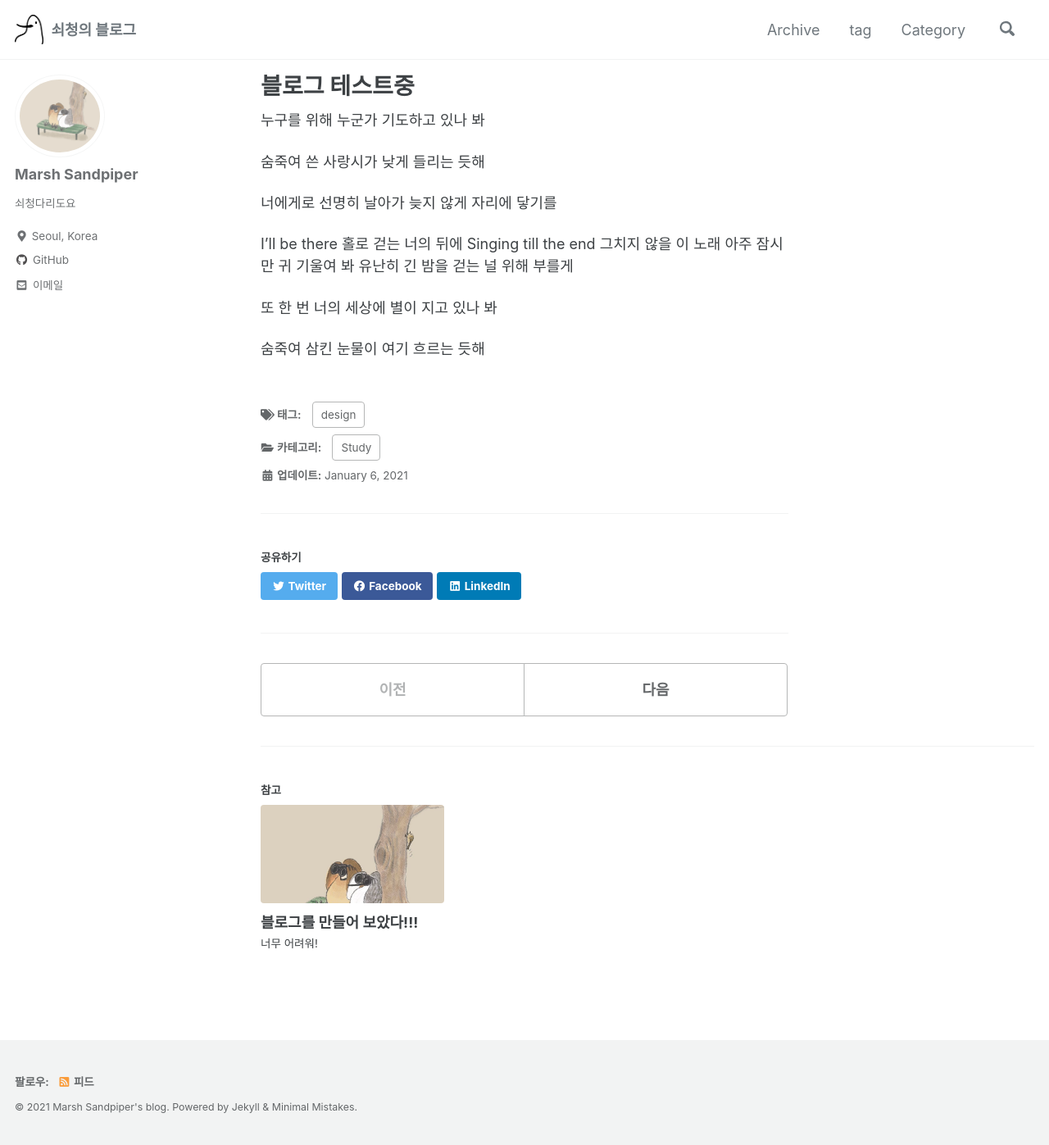
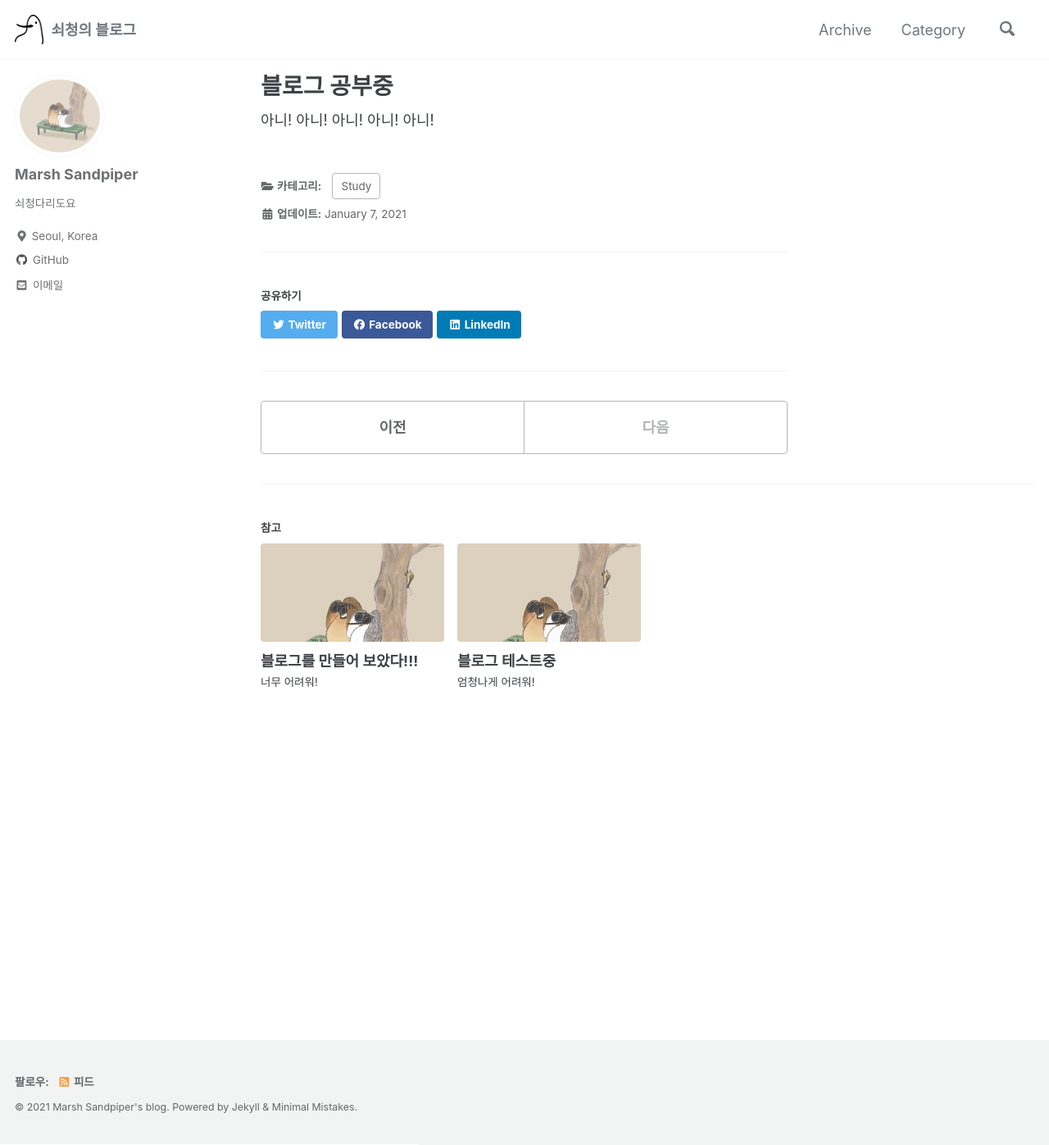
Before and after one commit to Jeong-yeon-Lee/Jeong-yeon-Lee.github.io, a Jekyll site: the page built from _posts/2021-01-07-blog-test.markdown, in a window 1280 px wide and 1397 px high. Shown: the whole window at 82% size. Built offline with Jekyll 4.4.1, drawn with Linux system fonts in a browser that asks for light colours; cached includes are drawn as plain includes.

Commit message:
posting test...

```diff
--- a/_data/navigation.yml
+++ b/_data/navigation.yml
@@ -2,8 +2,8 @@
 main:
   - title: "Archive"
     url: /year-archive/
-  - title: "tag"
-    url: /tags/
+  # - title: "tag"
+  #   url: /tags/
   - title: "Category"
     url: /categories/
     # url: /categories/
--- a/_posts/2021-01-06-blog-test.markdown
+++ b/_posts/2021-01-06-blog-test.markdown
@@ -1,29 +1,11 @@
 ---
 title: "블로그 테스트중"
-excerpt: "너무 어려워!"
+excerpt: "엄청나게 어려워!"
 
 categories:
   - Study
-tags:
-  - design
+# tags:
+#   - design
 ---
 
-누구를 위해 누군가
-기도하고 있나 봐
-
-숨죽여 쓴 사랑시가
-낮게 들리는 듯해
-
-너에게로 선명히 날아가
-늦지 않게 자리에 닿기를
-
-I’ll be there 홀로 걷는 너의 뒤에
-Singing till the end 그치지 않을 이 노래
-아주 잠시만 귀 기울여 봐
-유난히 긴 밤을 걷는 널 위해 부를게
-
-또 한 번 너의 세상에
-별이 지고 있나 봐
-
-숨죽여 삼킨 눈물이
-여기 흐르는 듯해
+어떻게 하는거쥐... 어떻게 하는거쥐... 어떻게 하는거쥐... 어떻게 하는거쥐... 어떻게 하는거쥐... 어떻게 하는거쥐...
--- /dev/null
+++ b/_posts/2021-01-07-blog-test.markdown
@@ -0,0 +1,11 @@
+---
+title: "블로그 공부중"
+excerpt: "아니 이걸 어떻게 하는거야"
+
+categories:
+  - Study
+# tags:
+#   - design
+---
+
+아니! 아니! 아니! 아니! 아니!
```
Also changed, not shown: _pages/year-archive.html (deleted, +0 -15 lines), _pages/year-archive.md (added, +6 -0 lines), _posts/2021-01-06-made-it.markdown (renamed from _posts/2021-01-06-블로그를 만들었다!.markdown).
